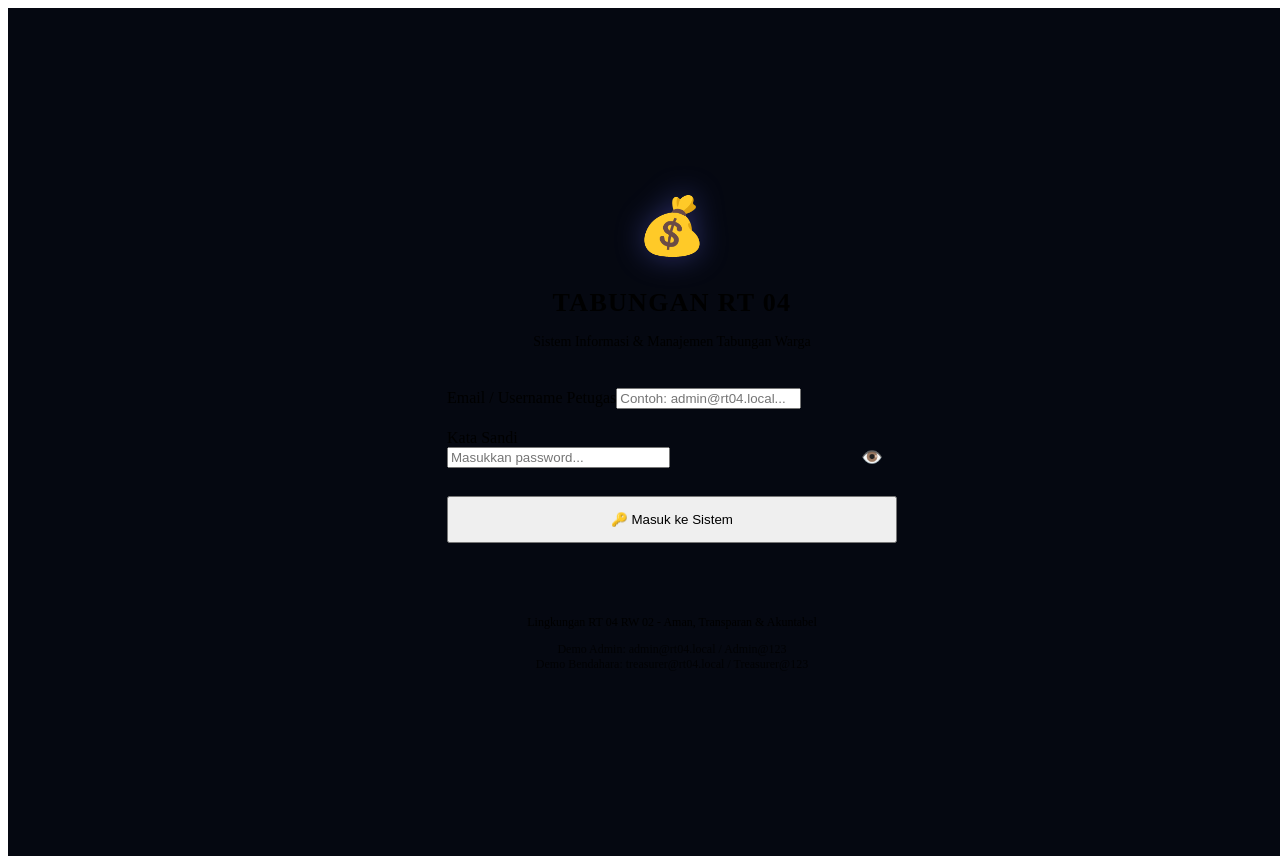
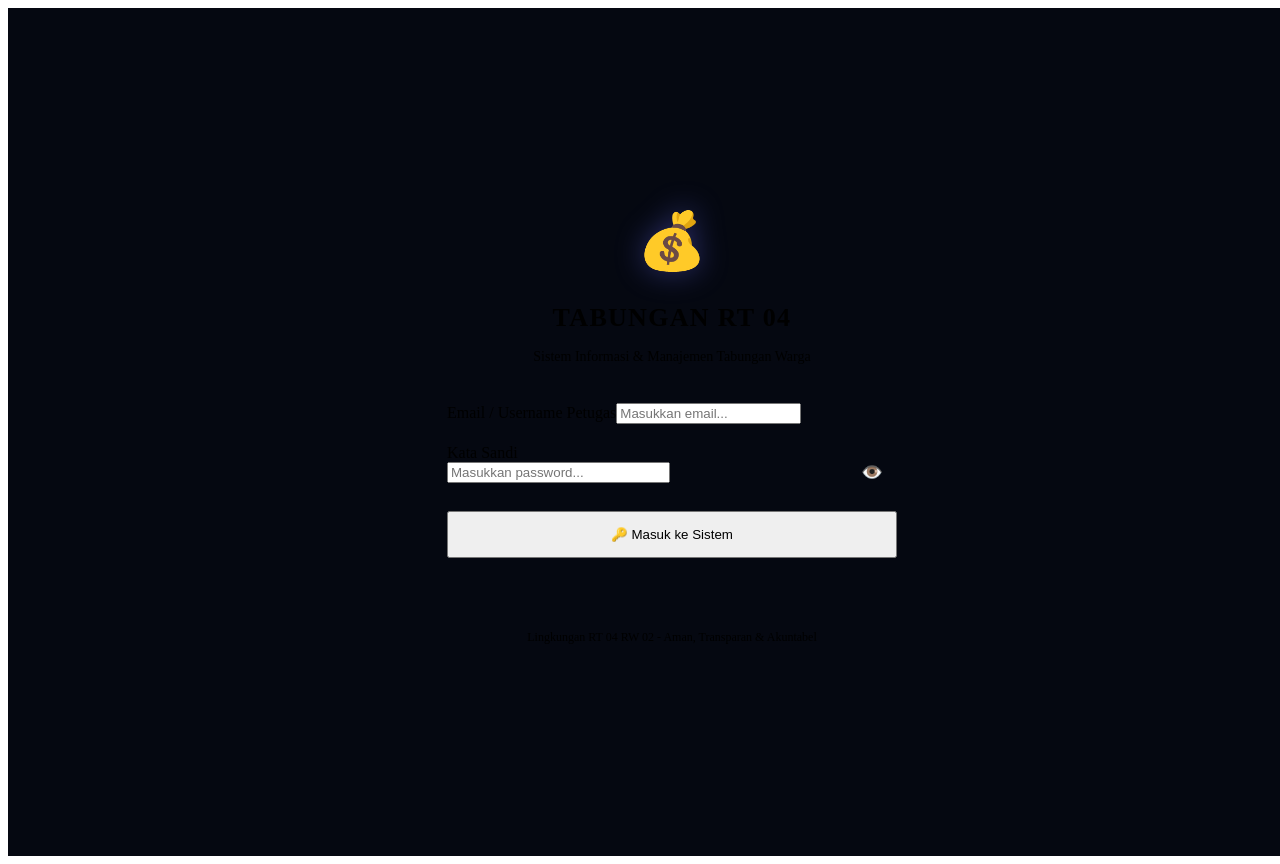
Before and after one commit to sanihardiansa/TabRT04, a React (Vite) app in the folder frontend/: page /login in a window 1280 px wide. Shown: the top 864 px of the page. Built offline with nearby package versions, Linux system fonts and the light colour scheme; no server answers; the HTML template or start-up script is replaced by a standard one.

Commit message:
fix: remove demo user info from login form

```diff
--- a/frontend/src/pages/Login.jsx
+++ b/frontend/src/pages/Login.jsx
@@ -58,7 +58,7 @@ export default function Login() {
               type="text"
               id="username"
               className="form-control"
-              placeholder="Contoh: admin@rt04.local..."
+              placeholder="Masukkan email..."
               value={username}
               onChange={(e) => setUsername(e.target.value)}
               disabled={submitting}
@@ -115,10 +115,6 @@ export default function Login() {
 
         <div className="login-footer">
           <p>Lingkungan RT 04 RW 02 - Aman, Transparan & Akuntabel</p>
-          <div style={{ marginTop: '0.5rem', fontSize: '0.75rem', opacity: 0.8 }}>
-            <span style={{ display: 'block' }}>Demo Admin: admin@rt04.local / Admin@123</span>
-            <span style={{ display: 'block' }}>Demo Bendahara: treasurer@rt04.local / Treasurer@123</span>
-          </div>
         </div>
       </div>
     </div>
```
